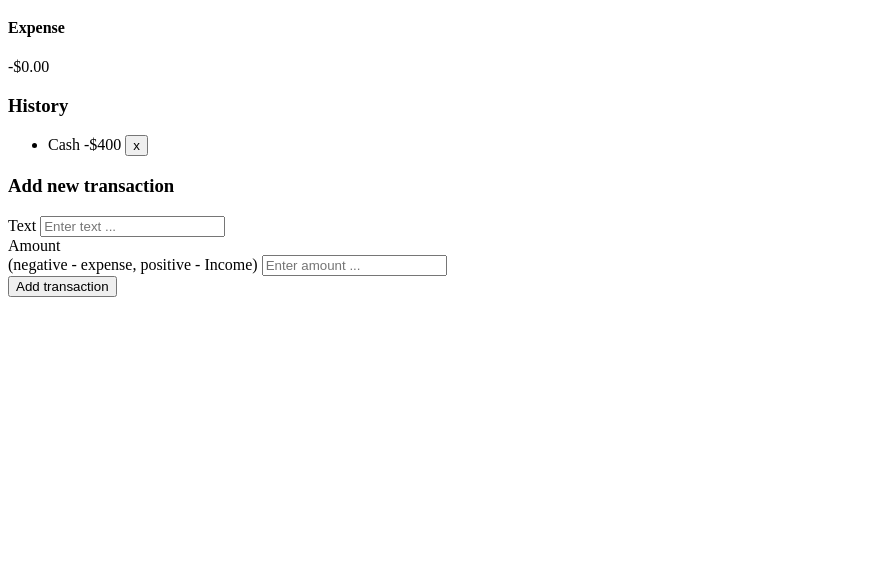
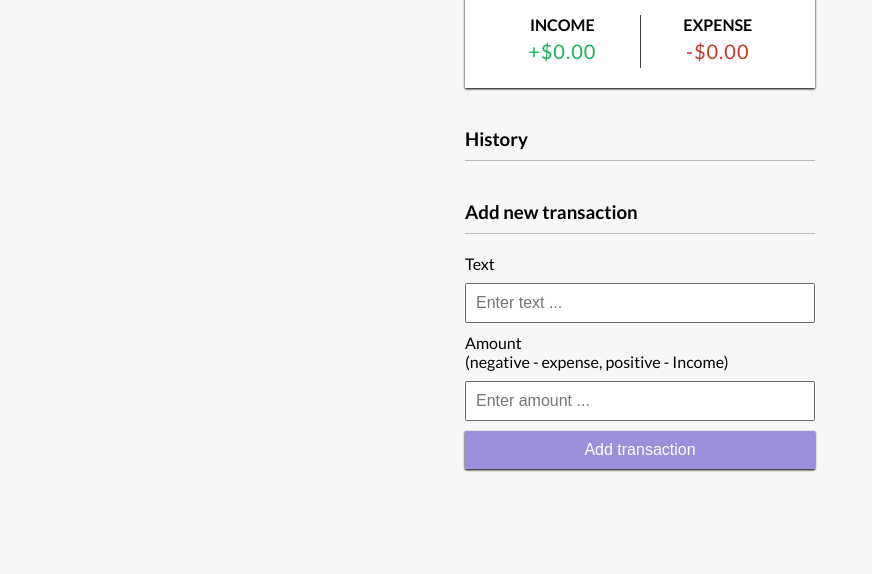
Before and after one commit to dawnhajdu/expense-tracker-T, a plain HTML site: page index.html in a window 1280 px wide. Shown: the part 226-800 px from the top of the page, without its empty margins (0-872 px from the left). Drawn offline with Linux system fonts and the light colour scheme.

Commit message:
Update CSS

```diff
--- a/index.html
+++ b/index.html
@@ -3,7 +3,7 @@
 <head>
     <meta charset="UTF-8">
     <meta name="viewport" content="width=device-width, initial-scale=1.0">
-    <link rel="stylesheet" href="styles.css">
+    <link rel="stylesheet" href="style.css">
     <title>Expense Tracker</title>
 </head>
 <body>
@@ -28,7 +28,7 @@
 
         <h3>History</h3>
         <ul id="list" class="list">
-            <li class="minus">Cash <span>-$400</span> <button class="delete-btn">x</button></li>
+            <!-- <li class="minus">Cash <span>-$400</span> <button class="delete-btn">x</button></li> -->
         </ul>
 
         <h3>Add new transaction</h3>
--- /dev/null
+++ b/style.css
@@ -0,0 +1,149 @@
+@import url('https://fonts.googleapis.com/css2?family=Lato:ital,wght@0,100;0,300;0,400;0,700;0,900;1,100;1,300;1,400;1,700;1,900&family=Open+Sans:ital,wght@0,300..800;1,300..800&family=Poppins:ital,wght@0,100;0,200;0,300;0,400;0,500;0,600;0,700;0,800;0,900;1,100;1,200;1,300;1,400;1,500;1,600;1,700;1,800;1,900&family=Questrial&family=Roboto:ital,wght@0,100..900;1,100..900&display=swap');
+
+:root {
+    --box-shadow: 0 1px 3px rgba(0, 0, 0, 0.12), 0 1px 2px rgba(0, 0, 0.24);
+}
+
+* {
+    box-sizing: border-box;
+}
+
+body {
+    background-color: #f7f7f7;
+    display: flex;
+    flex-direction: column;
+    align-items: center;
+    justify-content: center;
+    min-height: 100vh;
+    margin: 0;
+    font-family: 'Lato', sans-serif;
+}
+
+.container {
+    margin: 30px auto;
+    width: 350px;
+}
+
+h1 {
+    letter-spacing: 1px;
+    margin: 0;
+}
+
+h3 {
+    border-bottom: 1px solid #bbb;
+    padding-bottom: 10px;
+    margin: 40px 0 10px;
+}
+
+h4 {
+    margin: 0;
+    text-transform: uppercase;
+}
+
+.inc-exp-container {
+    background-color: #fff;
+    box-shadow: var(--box-shadow);
+    padding: 20px;
+    display: flex;
+    justify-content: space-between;
+    margin: 20px 0;
+}
+
+.inc-exp-container > div {
+    flex: 1;
+    text-align: center;
+}
+
+.inc-exp-container > div:first-of-type {
+    border-right: 1px solid #463d3d;
+}
+
+.money {
+    font-size: 20px;
+    letter-spacing: 1px;
+    margin: 5px 0;
+}
+
+.money.plus {
+    color: #14b657;
+}
+
+.money.minus {
+    color: #c0392b;
+}
+
+label {
+    display: inline-block;
+    margin: 10px 0;
+}
+
+input[type='text'], input[type='number'] {
+    border: 1px solid #726b6b;
+    border-radius: 2px;
+    display: block;
+    font-size: 16px;
+    padding: 10px;
+    width: 100%;
+}
+
+.btn {
+    cursor: pointer;
+    background-color: #9c8fdb;
+    box-shadow: var(--box-shadow);
+    color: #fff;
+    border: 0;
+    display: block;
+    font-size: 16px;
+    margin: 10px 0 30px;
+    padding: 10px;
+    width: 100%;
+}
+
+.btn:focus .delete-btn:focus{
+    outline: 0;
+}
+
+.list {
+    list-style-type: none;
+    padding: 0;
+    margin-bottom: 40px;
+}
+
+.list li {
+    background-color: #fff;
+    box-shadow: var(--box-shadow);
+    color: #333;
+    display: flex;
+    justify-content: space-between;
+    position: relative;
+    padding: 10px;
+    margin: 10px 0;
+}
+
+.list li.plus {
+    border-right: 5px solid #14b657;
+}
+
+.list li.minus {
+    border-right: 5px solid #c0392b;
+}
+
+.delete-btn {
+    cursor: pointer;
+    background-color: #e74c3c;
+    border: 0;
+    color: #fff;
+    font-size: 20px;
+    line-height: 20px;
+    padding: 2px 5px;
+    position: absolute;
+    top: 50%;
+    left: 0;
+    transform: translate(-100%, -50%);
+    opacity: 0;
+}
+
+.list li:hover .delete-btn {
+    opacity: 1;
+
+}
```
Also changed, not shown: styles.css (deleted).
